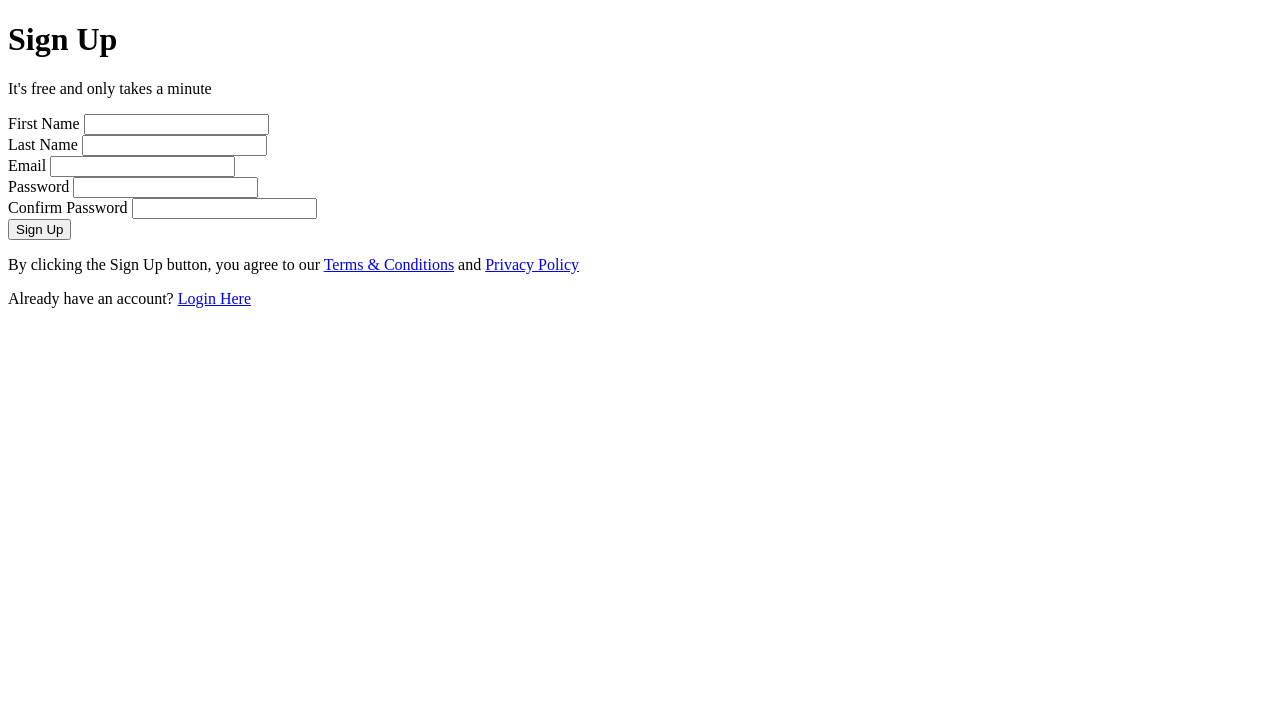
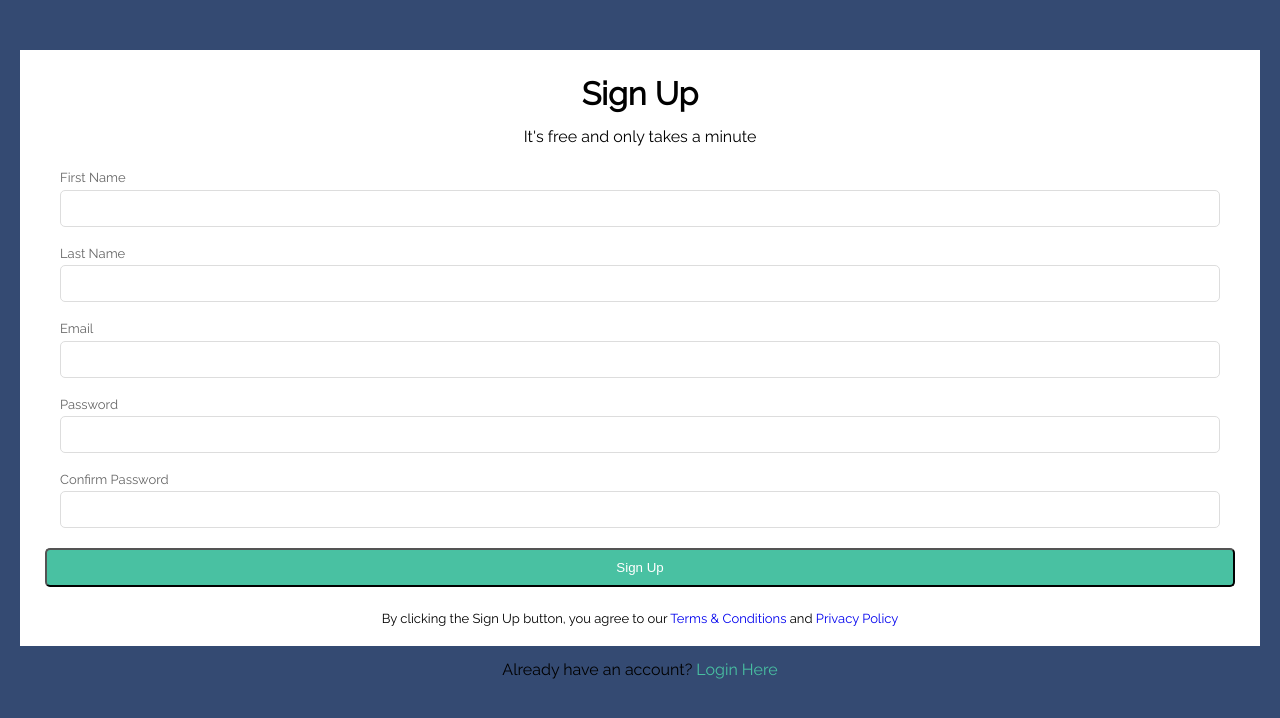
Before and after one commit to nischal08/cssExample, a plain HTML site: page 12_form_styling.html in a window 1280 px wide. Drawn offline with Linux system fonts and the light colour scheme.

Commit message:
challenged completed

```diff
--- a/12_form_styling.html
+++ b/12_form_styling.html
@@ -15,18 +15,28 @@
         -May want to add "border-box for "box-sizing so padding does not affect width
         -Reset margin and padding
        */
+        box-sizing: border-box;
+        margin: 0;
+        padding: 0;
       }
 
       body {
         /*
           -Background color is #344a72
+
         */
+
+        background-color: #344a72;
+        font-family: 'Raleway',sans-serif;
+        line-height: 1.8;
       }
 
       a {
         /*
         Underlined links are ugly :)
+
        */
+        text-decoration: none;
       }
 
       #container {
@@ -34,13 +44,21 @@
         -Remember, margin: auto on left and right will center a block element
         -I would also set a "max-width" for responsiveness
         -May want to add some padding
+
         */
+
+        margin: 30px auto;
+        max-width: 400%;
+   padding: 20px;
       }
 
       .form-wrap {
         /*
           This is the white area around the form and heading, etc
         */
+padding: 15px 25px;
+        background: white;
+
       }
 
       .form-wrap h1,
@@ -48,24 +66,35 @@
         /*
           May want to center these
         */
+        text-align: center;
       }
 
       .form-wrap .form-group {
         /*
           Each label, input is wrapped in .form-group
         */
+        margin: 15px ;
+
       }
 
       .form-wrap .form-group label {
         /*
           Label should be turned into a block element
         */
+        display: block;
+        font-size: small;
+        color: #666;
       }
 
       .form-wrap .form-group input {
         /*
           Inputs should reach accross the .form-wrap 100% and have some padding
         */
+        width: 100%;
+
+        border: 1px #ddd  solid;
+        border-radius: 5px;
+        padding: 10px;
       }
 
       .form-wrap button {
@@ -73,30 +102,46 @@
           Button should wrap accross 100% and display as block
           Background color for button is #49c1a2
         */
+        display: block;
+        cursor: pointer;
+        width: 100%;
+        padding: 10px;
+        border-radius: 5px;
+        background-color: #49c1a2;
+        color: white;
+        margin-top: 20px;
+
       }
 
       .form-wrap button:hover {
         /*
           Hover background color for button is #37a08e
+
         */
+        background-color: #37a08e;
       }
 
       .form-wrap .bottom-text {
         /*
           Bottom text is smaller
         */
+        font-size: 13px;
+        margin-top: 20px;
       }
 
       footer {
         /*
         Should be centered
        */
+       text-align: center;
+       margin-top: 10px ;
       }
 
       footer a {
         /*
           Footer link color is #49c1a2
         */
+        color: #49c1a2;
       }
     </style>
   </head>
```
Also changed, not shown: index.html (added, +29 -0 lines).
